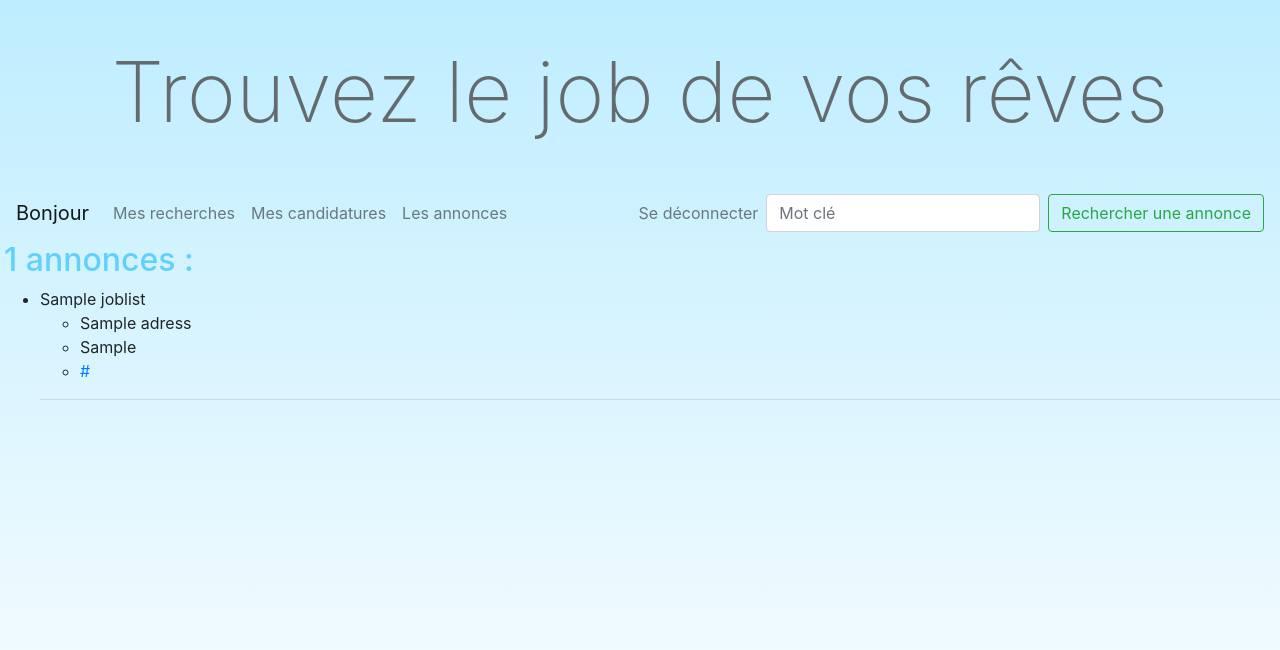
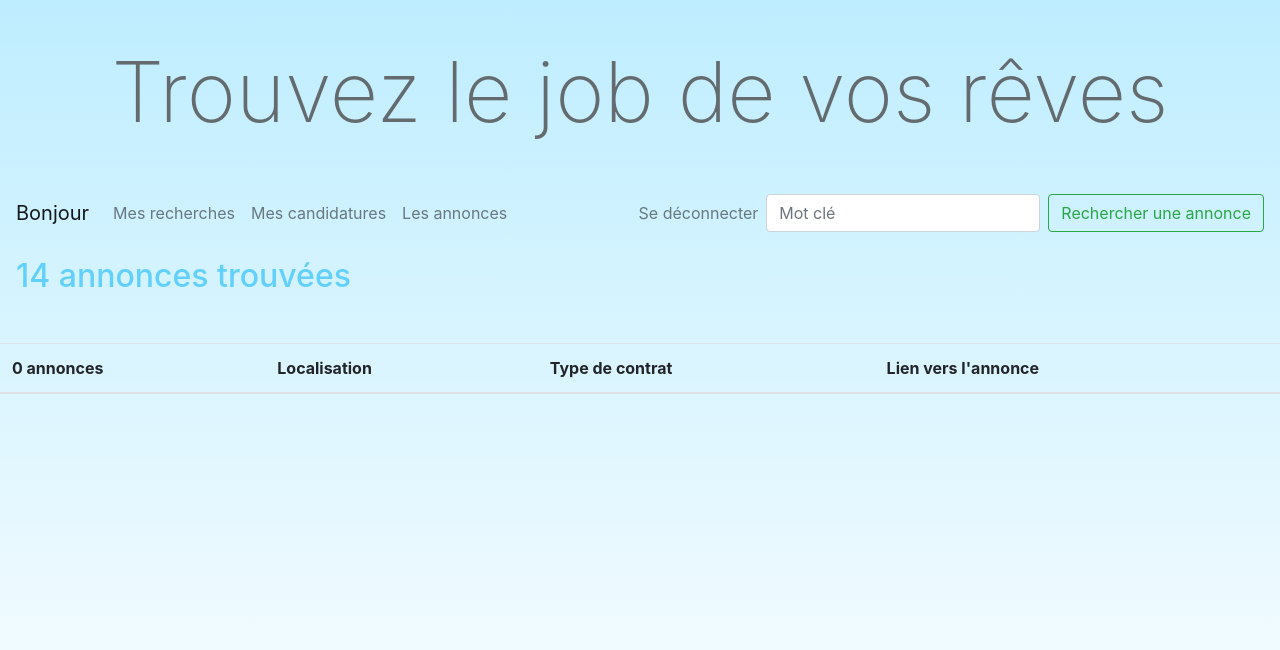
Before and after one commit to Vincent-Labarthe/symfony-job-match, a Symfony app: template templates/user/jobList.html.twig in a window 1280 px wide. Shown: the top 650 px of the page. Run offline with Twig, Linux system fonts and the light colour scheme; the template is opened without the code that fills it: most values are stand-ins (such as "Sample title", 1, 10 or a date in 2020); lists and menus that the app fills with data are empty; some libraries are stand-ins or nearby versions.

Commit message:
merge to master

```diff
--- a/composer.json
+++ b/composer.json
@@ -6,6 +6,7 @@
         "ext-ctype": "*",
         "ext-iconv": "*",
         "easycorp/easyadmin-bundle": "^2.3",
+        "knplabs/knp-paginator-bundle": "^5.1",
         "sensio/framework-extra-bundle": "^5.1",
         "symfony/apache-pack": "^1.0",
         "symfony/asset": "5.0.*",
--- a/config/bundles.php
+++ b/config/bundles.php
@@ -13,4 +13,5 @@ return [
     Symfony\Bundle\SecurityBundle\SecurityBundle::class => ['all' => true],
     Symfony\Bundle\MakerBundle\MakerBundle::class => ['dev' => true],
     EasyCorp\Bundle\EasyAdminBundle\EasyAdminBundle::class => ['all' => true],
+    Knp\Bundle\PaginatorBundle\KnpPaginatorBundle::class => ['all' => true],
 ];
--- a/public/css/style.css
+++ b/public/css/style.css
@@ -60,6 +60,7 @@ h2{
   background-color: rgba(255, 255, 255, 0.2);
   border:none;
 }
+
 
 /******************HOME BUTTON****************/
 .btn_wrap  {
--- a/templates/user/jobList.html.twig
+++ b/templates/user/jobList.html.twig
@@ -3,18 +3,38 @@
 
 {% block body %}
 	<h1 class="text-center user-home ">Trouvez le job de vos rêves</h1>
+	{{include('include/_navbar.html.twig')}}
+	<h2 class="m-3">
+		{{joblist|length}}
+		annonces trouvées</h2>
+	<table class="table mt-5">
+		<thead class="thead">
+			<tr>
+				<th class="thead-tr" scope="col">{{pagination|length}} annonces</th>
+				<th scope="col">Localisation</th>
+				<th scope="col">Type de contrat</th>
+				<th scope="col">Lien vers l'annonce</th>
+			</tr>
+		</thead>
+		{% for job in pagination %}
+			<tr {% if loop.index is odd %} class="color" {% endif %}>
+				<tbody></tbody>
+			</tr>
+			<tr>
+				<td>{{ job.title }}</td>
+				<td>{{ job.adress }}</td>
+				<td>{{ job.contractType }}</td>
+				<td>
+					<a href="{{job.url}}">{{job.url}}</a>
+				</td>
+			</tr>
+		</tbody>
 
-    {{include('include/_navbar.html.twig')}}
-    <h2 class="ml-1"> {{joblist|length}} annonces :</h2>
-<ul>
-{% for job in joblist %}
-    <li>{{job.title}}</li>
-    <ul>
-        <li>{{job.adress}}</li>
-        <li>{{job.contractType}}</li>
-        <li><a href="{{job.url}}">{{job.url}}</a></li>
-    </ul>
-<hr>
-{% endfor %}
-</ul>
+
+	{% endfor %}
+</table>
+{# display navigation #}
+<div class="navigation d-flex justify-content-center">
+	{{ knp_pagination_render(pagination) }}
+</div>
 {% endblock %}
```
Also changed, not shown: src/Controller/UserController/UserController.php (+10 -3 lines), public/uploads/pictures/dwightschruteofficefeatured2-5e538a3bce15e.webp (added), public/uploads/pictures/fab-5e4e79e030d05.jpeg (added), 2 other files.
